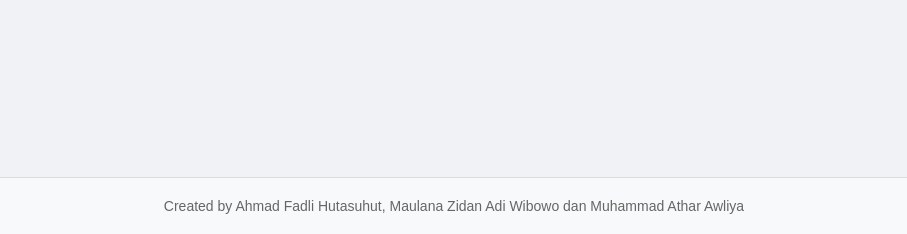
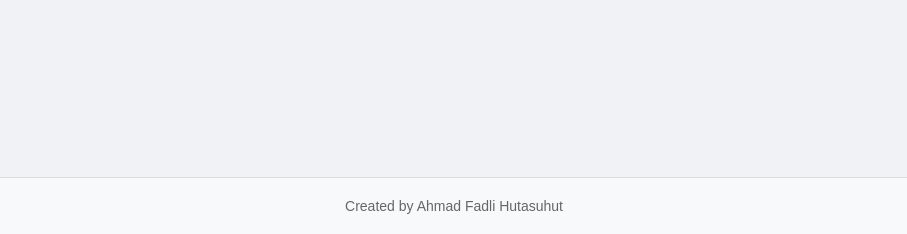
Before and after one commit to fadlyhts/flask-sentiment-app, a Flask app: page / in a window 1280 px wide. Shown: the part 566-800 px from the top of the page, without its empty margins (186-1093 px from the left). Run offline with Flask 2, Linux system fonts and the light colour scheme; parts of the project's set-up code (start-up, migrations or seed data) failed here and were passed over.

Commit message:
Update index.html

```diff
--- a/app/templates/index.html
+++ b/app/templates/index.html
@@ -33,7 +33,7 @@
             </div>
         </div>
         <footer class="footer">
-            <p>Created by Ahmad Fadli Hutasuhut, Maulana Zidan Adi Wibowo dan Muhammad Athar Awliya</p>
+            <p>Created by Ahmad Fadli Hutasuhut</p>
         </footer>
     </div>
 </body>
```
